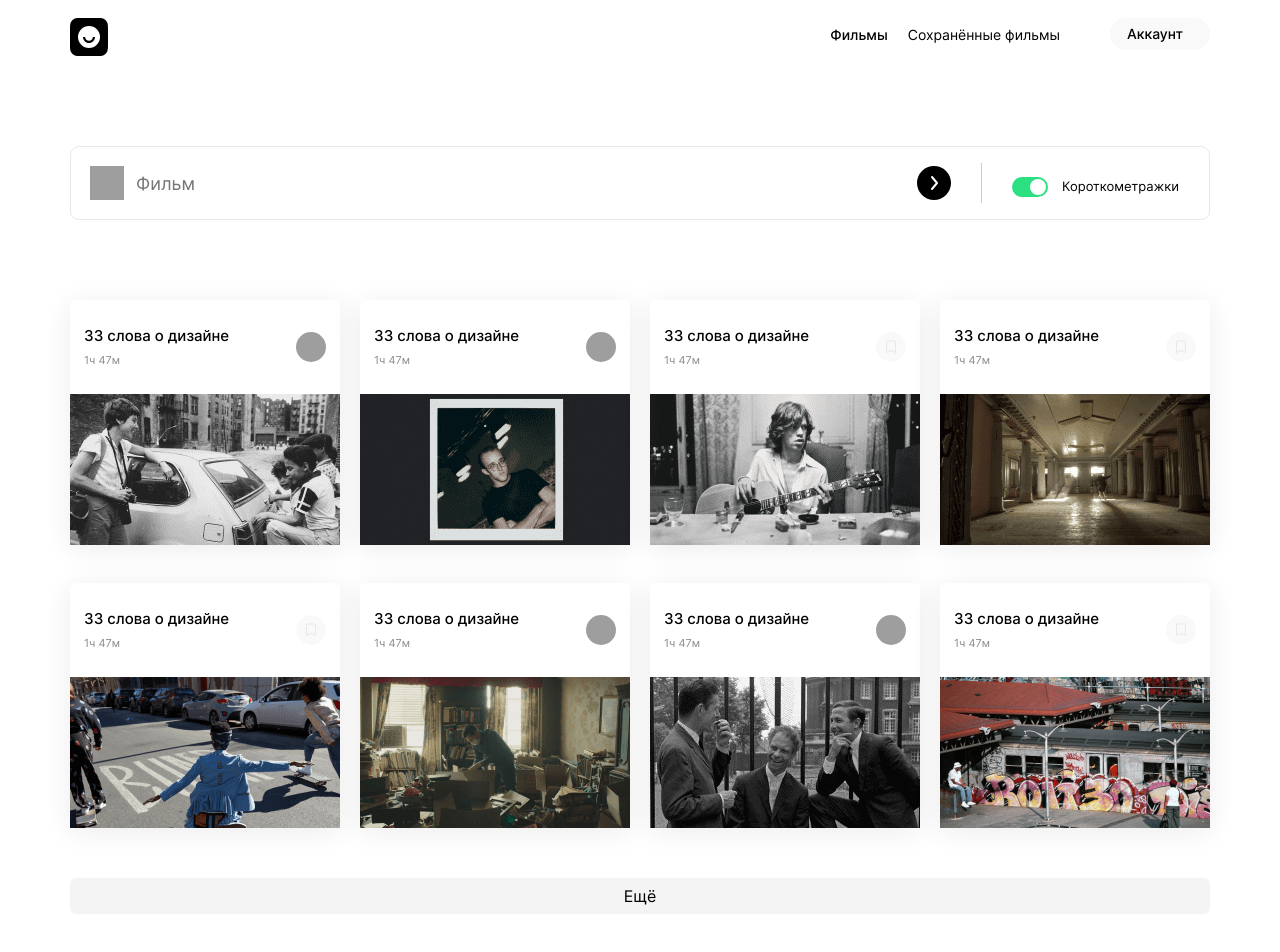
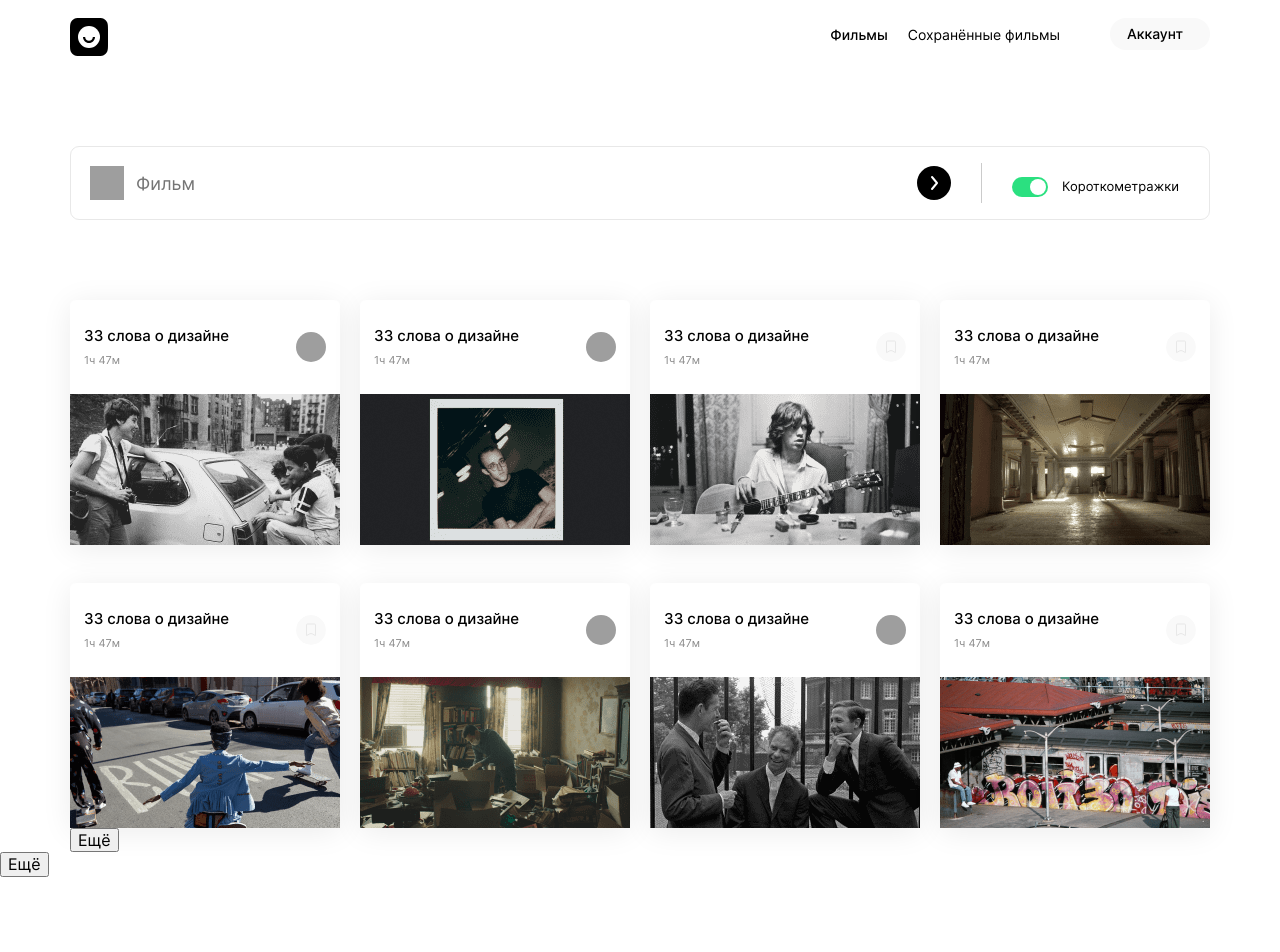
Before and after one commit to Antuanett-Lephebvre/movies-explorer-frontend, a React (Create React App) app in the folder frontend/: page /movies in a window 1280 px wide. Shown: the top 952 px of the page. Built offline with nearby package versions, Linux system fonts and the light colour scheme; grey boxes are pictures that could not be loaded.

Commit message:
Update MoviesCardList.css

```diff
--- a/frontend/src/components/MoviesCardList/MoviesCardList.css
+++ b/frontend/src/components/MoviesCardList/MoviesCardList.css
@@ -12,22 +12,6 @@
     row-gap: 38px;
     grid-template-columns: repeat(auto-fill, minmax(270px, 1fr));
     padding-top: 80px;
-  }
-
-  .movies__button {
-    width: 100%;
-    margin: 50px auto 80px;
-    padding: 0;
-    border-radius: 6px;
-    color: black;
-    background: #F4F4F4;
-    height: 36px;
-    border: none;
-    transition: 0.5s ease all;
-  }
-  .movies__button:hover {
-    cursor: pointer;
-    opacity: 0.7;
   }
 
   @media (max-width: 875px) {
```
